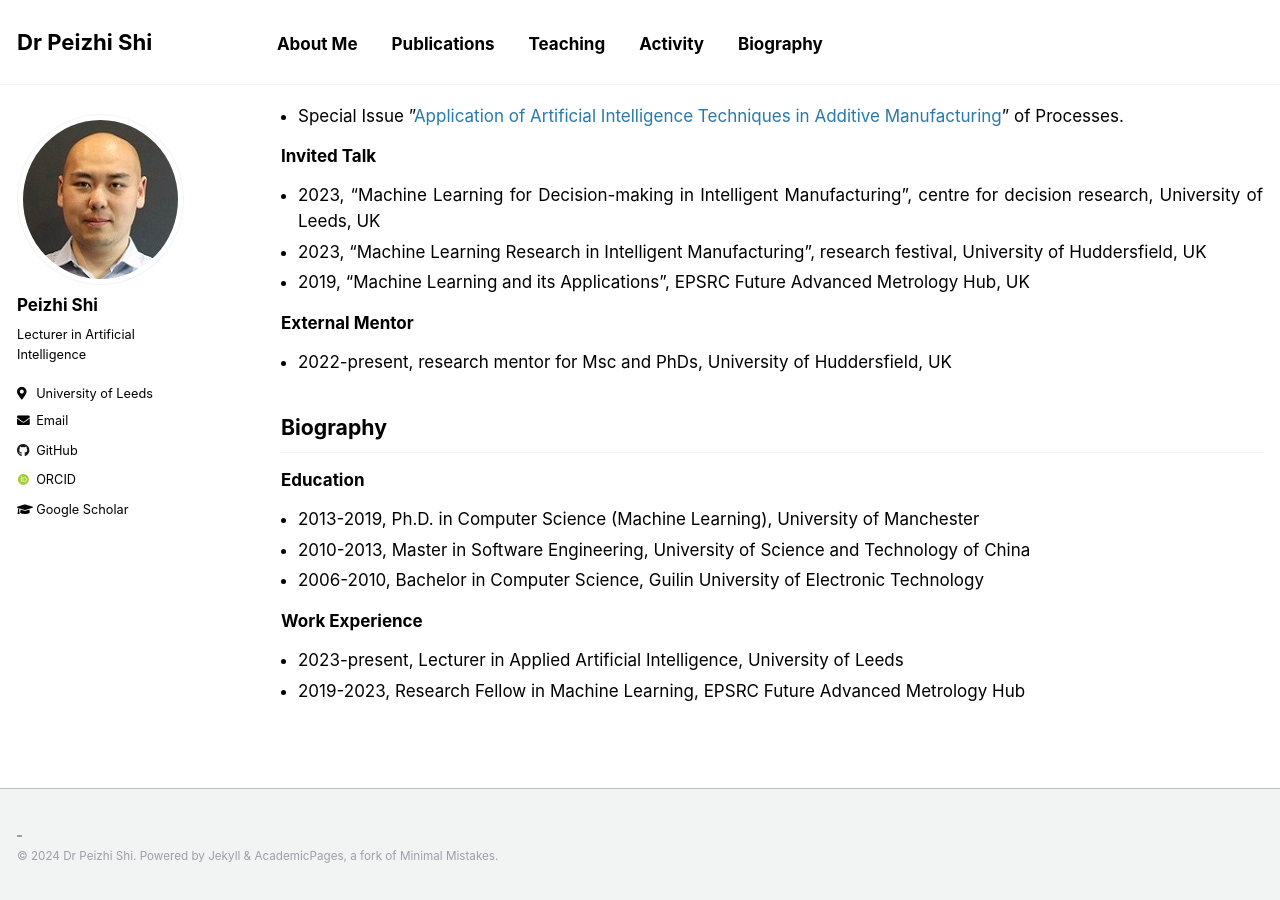
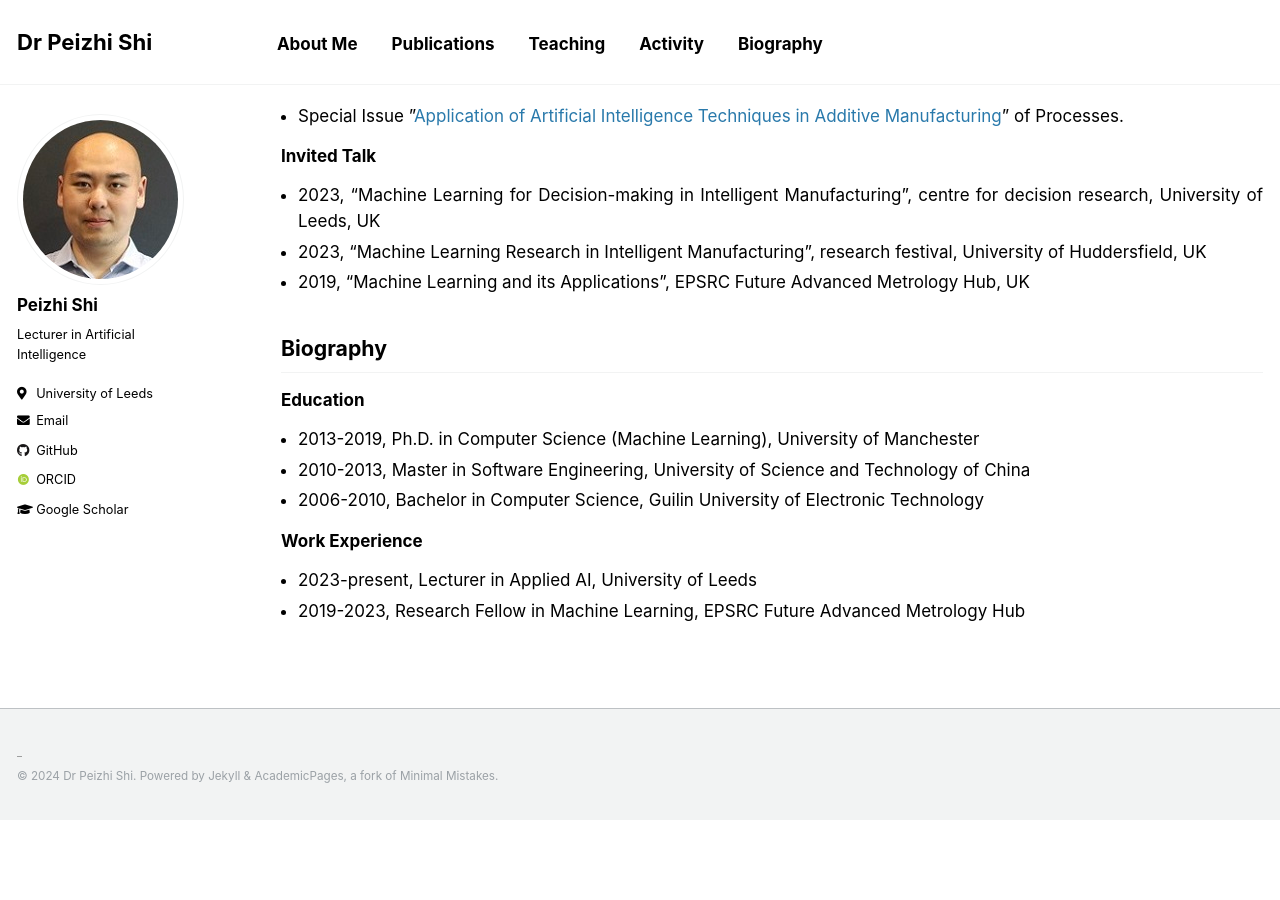
Before and after one commit to PeizhiShi/peizhishi.github.io, a Jekyll site: the page built from _pages/index.md, in a window 1280 px wide and 900 px high, scrolled down 3412 px. Built offline with Jekyll 4.4.1, drawn with Linux system fonts in a browser that asks for light colours; some web fonts are replaced; our own code applies the rules of GitHub Pages for plain Markdown files; after the commit the page ends 4232 px from its top, so only the background shows below that.

Commit message:
Update index.md

```diff
--- a/_pages/index.md
+++ b/_pages/index.md
@@ -62,18 +62,13 @@ Through extensive research experience, I have cultivated a diverse skill set in
 - [CIRP Annals - Manufacturing Technology](https://www.sciencedirect.com/journal/cirp-annals)
 - [IEEE Transactions on Games](https://ieeexplore.ieee.org/xpl/RecentIssue.jsp?punumber=7782673)
 
-
 ### Guest Editor
 - Special Issue ”[Application of Artificial Intelligence Techniques in Additive Manufacturing](https://www.mdpi.com/journal/processes/special_issues/Artificial_Intelligence_Manufacturing)” of Processes.
-
 
 ### Invited Talk
 - 2023, "Machine Learning for Decision-making in Intelligent Manufacturing", centre for decision research, University of Leeds, UK
 - 2023, "Machine Learning Research in Intelligent Manufacturing", research festival, University of Huddersfield, UK
 - 2019, "Machine Learning and its Applications", EPSRC Future Advanced Metrology Hub, UK
-
-### External Mentor
-- 2022-present, research mentor for Msc and PhDs, University of Huddersfield, UK
 
 ## Biography
 
@@ -83,5 +78,5 @@ Through extensive research experience, I have cultivated a diverse skill set in
 - 2006-2010, Bachelor in Computer Science, Guilin University of Electronic Technology
 
 ### Work Experience
-- 2023-present, Lecturer in Applied Artificial Intelligence, University of Leeds
+- 2023-present, Lecturer in Applied AI, University of Leeds
 - 2019-2023,  Research Fellow in Machine Learning, EPSRC Future Advanced Metrology Hub
```
